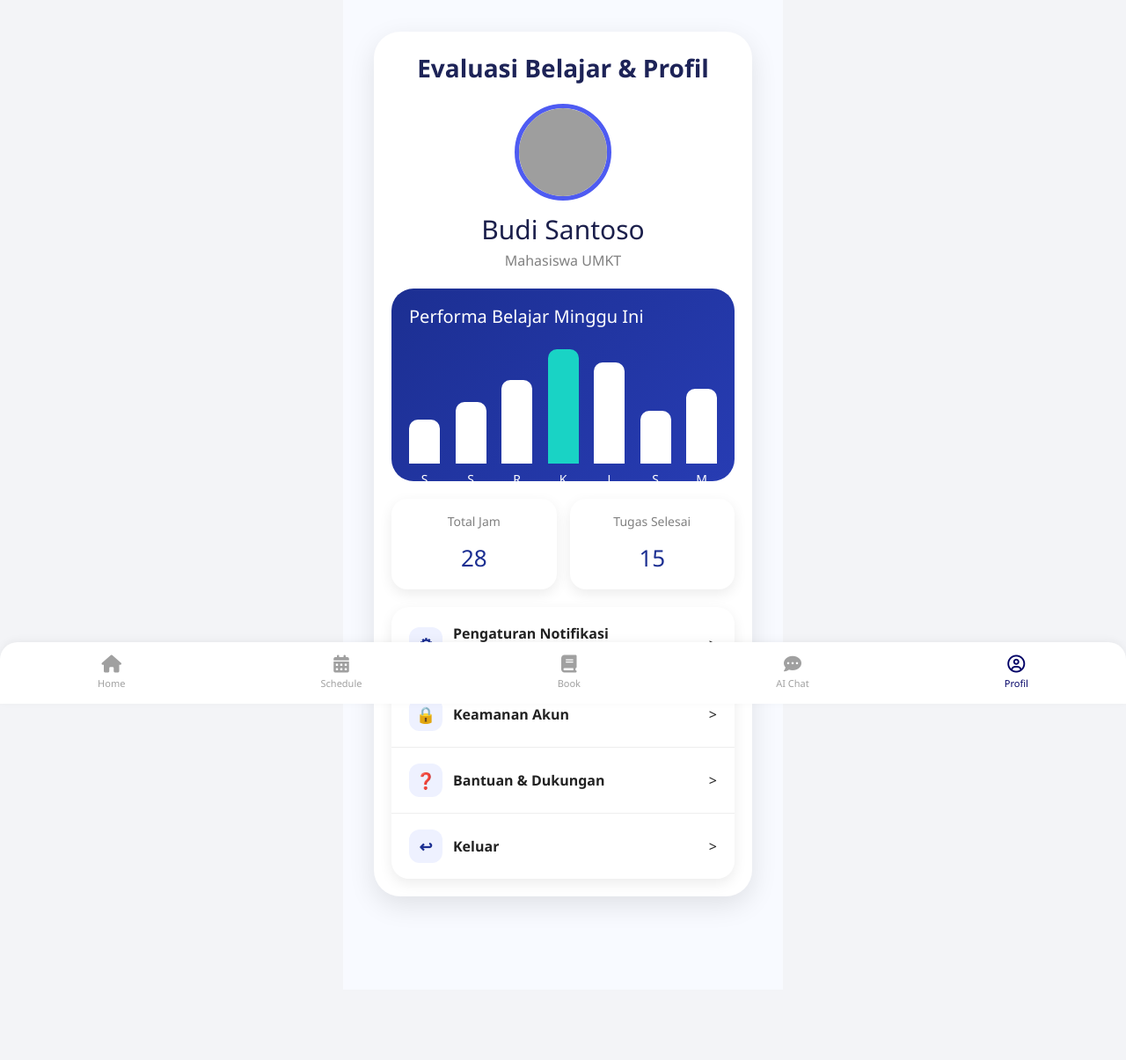
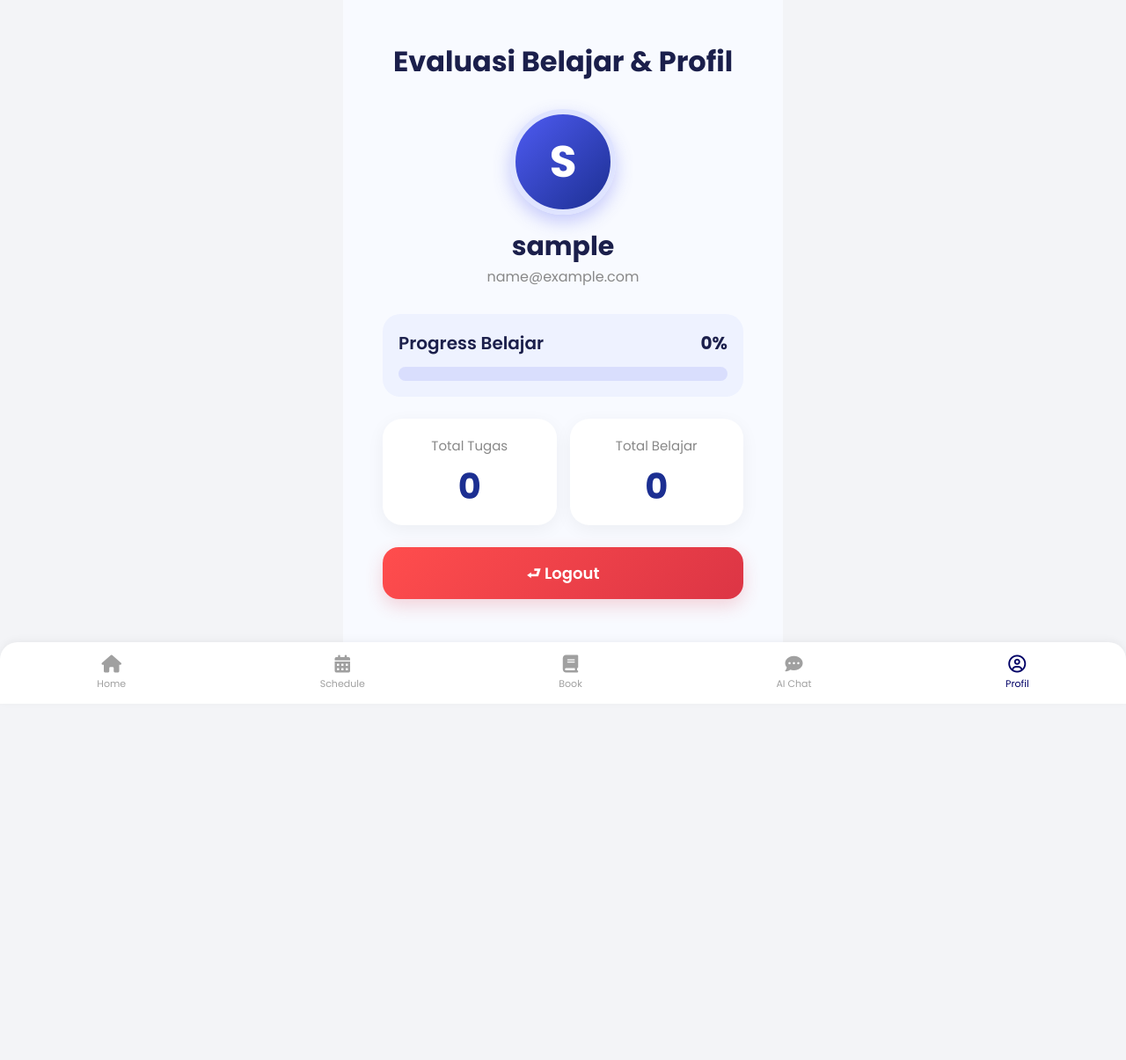
Before and after one commit to 2411102441121-crypto/StudAI-Project, a Django app: page /profil/ in a window 1280 px wide. Shown: the whole page at 88% size. After the commit the page ends 781 px from the top, so only its background shows below. Run offline with Django 5.2, Linux system fonts and the light colour scheme; the visitor is signed in with stand-in values (Sample User, id 1); data that the repository does not hold is empty; grey boxes are pictures that could not be loaded.

Commit message:
profil down, book proses

```diff
--- a/ProjectUAS_kel6/urls.py
+++ b/ProjectUAS_kel6/urls.py
@@ -1,5 +1,7 @@
 from django.contrib import admin
 from django.urls import path, include
+from django.conf import settings
+from django.conf.urls.static import static
 
 urlpatterns = [
     # Baris ini SANGAT PENTING untuk mengatasi error 'google_login' not found
@@ -14,3 +16,6 @@ urlpatterns = [
     path('', include('planner.urls')),
 
 ]
+
+if settings.DEBUG:
+    urlpatterns += static(settings.MEDIA_URL, document_root=settings.MEDIA_ROOT)
--- a/planner/templates/base.html
+++ b/planner/templates/base.html
@@ -91,7 +91,7 @@
         <span>Schedule</span>
     </a>
     <!-- Ganti # dengan URL yang sesuai nanti -->
-    <a href="#" class="nav-item">
+    <a href="{% url 'book_main' %}" class="nav-item {% if request.resolver_match.url_name == 'book_main' or request.resolver_match.url_name == 'detail_folder' %}active{% endif %}">
         <i class="fas fa-book"></i>
         <span>Book</span>
     </a>
--- a/planner/templates/profil.html
+++ b/planner/templates/profil.html
@@ -4,269 +4,251 @@
 {% block content %}
 
 <style>
+
     body{
         background: #f3f4f7;
-        font-family: 'Segoe UI', sans-serif;
+        font-family: 'Poppins', sans-serif;
     }
 
     .profile-container{
         max-width: 430px;
         margin: 20px auto 90px;
-        background: white;
-        border-radius: 30px;
-        padding: 20px;
-        box-shadow: 0 10px 30px rgba(0,0,0,0.1);
-        position: relative;
-        overflow: hidden;
+        padding: 10px;
     }
 
     .title{
         text-align: center;
-        font-size: 28px;
+        font-size: 32px;
         font-weight: bold;
-        color: #1d2357;
-        margin-bottom: 20px;
+        color: #1b1f4b;
+        margin-bottom: 30px;
     }
+
+    /* =========================
+       PROFILE HEADER
+    ========================== */
 
     .profile-header{
         text-align: center;
+        margin-bottom: 30px;
     }
 
-    .profile-header img{
-        width: 110px;
-        height: 110px;
+    .profile-avatar{
+        width: 120px;
+        height: 120px;
         border-radius: 50%;
-        object-fit: cover;
-        border: 5px solid #4e5bf2;
+        background: linear-gradient(135deg,#4e5bf2,#1c2f92);
+        display: flex;
+        align-items: center;
+        justify-content: center;
+        color: white;
+        font-size: 50px;
+        font-weight: bold;
+        margin: auto;
+        border: 6px solid #dfe4ff;
+        box-shadow: 0 8px 20px rgba(78,91,242,0.3);
     }
 
     .profile-header h2{
-        margin-top: 15px;
+        margin-top: 18px;
         margin-bottom: 5px;
+        font-size: 30px;
         color: #1b1f4b;
-        font-size: 30px;
+        font-weight: bold;
     }
 
     .profile-header p{
-        color: gray;
-        margin-bottom: 20px;
+        color: #888;
+        margin-bottom: 0;
     }
 
-    .stats-card{
-        background: linear-gradient(135deg, #1c2f92, #273cb3);
-        border-radius: 25px;
-        padding: 20px;
-        color: white;
-        margin-bottom: 20px;
+    /* =========================
+       PROGRESS
+    ========================== */
+
+    .progress-wrapper{
+        background: #eef2ff;
+        padding: 18px;
+        border-radius: 20px;
+        margin-bottom: 25px;
     }
 
-    .stats-card h3{
-        margin-bottom: 15px;
+    .progress-top{
+        display: flex;
+        justify-content: space-between;
+        align-items: center;
+        margin-bottom: 12px;
+    }
+
+    .progress-top h5{
+        margin: 0;
+        color: #1b1f4b;
+        font-weight: 600;
+    }
+
+    .progress-top span{
+        font-weight: bold;
+        color: #1b1f4b;
         font-size: 20px;
     }
 
-    .chart{
-        display: flex;
-        align-items: flex-end;
-        justify-content: space-between;
-        height: 140px;
-        margin-top: 10px;
+    .progress{
+        height: 16px;
+        border-radius: 20px;
+        background: #d9defd;
+        overflow: hidden;
     }
 
-    .bar{
-        width: 35px;
-        background: white;
-        border-radius: 10px 10px 0 0;
-        position: relative;
+    .progress-bar{
+        height: 100%;
+        border-radius: 20px;
+        background: linear-gradient(90deg,#4e5bf2,#19d3c5);
+        transition: 0.4s ease;
     }
 
-    .bar.active{
-        background: #19d3c5;
-    }
-
-    .bar span{
-        position: absolute;
-        bottom: -28px;
-        width: 100%;
-        text-align: center;
-        color: white;
-        font-size: 14px;
-    }
+    /* =========================
+       SUMMARY
+    ========================== */
 
     .summary{
         display: flex;
         gap: 15px;
-        margin-bottom: 20px;
+        margin-bottom: 25px;
     }
 
     .summary-box{
         flex: 1;
         background: white;
-        border-radius: 18px;
-        padding: 15px;
-        box-shadow: 0 5px 15px rgba(0,0,0,0.08);
+        border-radius: 22px;
+        padding: 20px;
         text-align: center;
-    }
-
-    .summary-box h4{
-        color: #1c2f92;
-        font-size: 26px;
-        margin: 5px 0;
+        box-shadow: 0 5px 20px rgba(0,0,0,0.05);
     }
 
     .summary-box p{
-        color: gray;
-        font-size: 14px;
+        color: #888;
+        margin-bottom: 10px;
+        font-size: 15px;
     }
 
-    .menu-list{
-        background: white;
-        border-radius: 20px;
-        overflow: hidden;
-        box-shadow: 0 5px 15px rgba(0,0,0,0.08);
+    .summary-box h3{
+        font-size: 40px;
+        color: #1c2f92;
+        margin: 0;
+        font-weight: bold;
     }
 
-    .menu-item{
+    /* =========================
+       LOGOUT BUTTON
+    ========================== */
+
+    .logout-btn{
+        width: 100%;
+        padding: 16px;
+        border: none;
+        border-radius: 18px;
+        background: linear-gradient(135deg,#ff4d4d,#dc3545);
+        color: white;
+        font-size: 18px;
+        font-weight: 600;
+        text-decoration: none;
         display: flex;
-        justify-content: space-between;
+        justify-content: center;
         align-items: center;
-        padding: 18px 20px;
-        border-bottom: 1px solid #eee;
-        text-decoration: none;
-        color: #222;
+        gap: 10px;
+        box-shadow: 0 8px 20px rgba(220,53,69,0.2);
         transition: 0.3s;
     }
 
-    .menu-item:hover{
-        background: #f5f7ff;
+    .logout-btn:hover{
+        transform: translateY(-3px);
+        color: white;
     }
 
-    .menu-item:last-child{
-        border-bottom: none;
-    }
-
-    .menu-left{
-        display: flex;
-        align-items: center;
-        gap: 12px;
-    }
-
-    .menu-icon{
-        width: 38px;
-        height: 38px;
-        background: #eef1ff;
-        border-radius: 12px;
-        display: flex;
-        align-items: center;
-        justify-content: center;
-        color: #1c2f92;
-        font-size: 18px;
-        font-weight: bold;
-    }
 </style>
 
 <div class="profile-container">
 
+    <!-- TITLE -->
     <div class="title">
         Evaluasi Belajar & Profil
     </div>
 
+    <!-- PROFILE -->
     <div class="profile-header">
-        <img src="https://i.pravatar.cc/300" alt="profile">
-        <h2>Budi Santoso</h2>
-        <p>Mahasiswa UMKT</p>
+
+        <div class="profile-avatar">
+            {{ username|first|upper }}
+        </div>
+
+        <h2>{{ username }}</h2>
+
+        <p>{{ email }}</p>
+
     </div>
 
-    <div class="stats-card">
-        <h3>Performa Belajar Minggu Ini</h3>
+    <!-- PROGRESS -->
+    <div class="progress-wrapper">
 
-        <div class="chart">
-            <div class="bar" style="height:50px;">
-                <span>S</span>
+        <div class="progress-top">
+
+            <h5>Progress Belajar</h5>
+
+            <span>{{ progress }}%</span>
+
+        </div>
+
+        <div class="progress">
+
+            <div class="progress-bar"
+                 style="width: {{ progress }}%;">
+
             </div>
 
-            <div class="bar" style="height:70px;">
-                <span>S</span>
-            </div>
+        </div>
 
-            <div class="bar" style="height:95px;">
-                <span>R</span>
-            </div>
-
-            <div class="bar active" style="height:130px;">
-                <span>K</span>
-            </div>
-
-            <div class="bar" style="height:115px;">
-                <span>J</span>
-            </div>
-
-            <div class="bar" style="height:60px;">
-                <span>S</span>
-            </div>
-
-            <div class="bar" style="height:85px;">
-                <span>M</span>
-            </div>
-        </div>
     </div>
 
+    <!-- SUMMARY -->
     <div class="summary">
+
         <div class="summary-box">
-            <p>Total Jam</p>
-            <h4>28</h4>
+
+            <p>Total Tugas</p>
+
+            <h3>{{ total_tugas }}</h3>
+
         </div>
 
         <div class="summary-box">
-            <p>Tugas Selesai</p>
-            <h4>15</h4>
+
+            <p>Total Belajar</p>
+
+            <h3>{{ total_belajar }}</h3>
+
         </div>
+
     </div>
 
-    <div class="menu-list">
+    <!-- LOGOUT -->
+    {% if user.is_authenticated %}
 
-        <a href="#" class="menu-item">
-            <div class="menu-left">
-                <div class="menu-icon">⚙</div>
-                <div>
-                    <strong>Pengaturan Notifikasi</strong><br>
-                    <small>Fitur Reminder</small>
-                </div>
-            </div>
-            >
+        <a href="{% url 'logout' %}" class="logout-btn">
+
+            ⮐ Logout
+
         </a>
 
-        <a href="#" class="menu-item">
-            <div class="menu-left">
-                <div class="menu-icon">🔒</div>
-                <div>
-                    <strong>Keamanan Akun</strong>
-                </div>
-            </div>
-            >
+    {% else %}
+
+        <a href="{% url 'login' %}" class="logout-btn"
+           style="background:linear-gradient(135deg,#4e5bf2,#1c2f92);">
+
+            ⮕ Login
+
         </a>
 
-        <a href="#" class="menu-item">
-            <div class="menu-left">
-                <div class="menu-icon">❓</div>
-                <div>
-                    <strong>Bantuan & Dukungan</strong>
-                </div>
-            </div>
-            >
-        </a>
-
-        <a href="{% url 'login' %}" class="menu-item">
-            <div class="menu-left">
-                <div class="menu-icon">↩</div>
-                <div>
-                    <strong>Keluar</strong>
-                </div>
-            </div>
-            >
-        </a>
-
-    </div>
+    {% endif %}
 
 </div>
 
--- a/planner/urls.py
+++ b/planner/urls.py
@@ -18,6 +18,9 @@ urlpatterns = [
     path('toggle-selesai/<int:jadwal_id>/', views.toggle_selesai, name='toggle_selesai'),
     path('edit_jadwal/<int:pk>/', views.edit_jadwal, name='edit_jadwal'),
     path('hapus_jadwal/<int:id>/', views.hapus_jadwal, name='hapus_jadwal'),
+    path('book/', views.book_main, name='book_main'),
+    path('book/folder/<int:folder_id>/', views.detail_folder, name='detail_folder'),
+    path('book/folder/hapus/<int:folder_id>/', views.hapus_folder, name='hapus_folder'),
     path('ai_chat/', views.ai_chat, name='ai_chat'), # Ini halaman chat utama kamu
     path('ai_chat/get_response/', views.api_chat_response, name='api_chat_response'), # Ini untuk handle API-nya
     path('profil/', views.profil, name='profil'),
--- a/planner/views.py
+++ b/planner/views.py
@@ -1,5 +1,5 @@
 from django.shortcuts import render, redirect, get_object_or_404
-from .models import Jadwal, ChatMessage
+from .models import Jadwal, ChatMessage, Folder, Modul
 from .forms import JadwalForm
 
 from datetime import date, datetime, timedelta
@@ -174,6 +174,63 @@ def schedule(request):
         'semua_jadwal': semua_jadwal,
     })
 
+# Di dalam views.py
+@login_required
+def book_main(request):
+    # 1. Ambil semester dari URL (misal: ?semester=Semester 3)
+    # Jika tidak ada di URL, default ke 'Semester 1'
+    semester_aktif = request.GET.get('semester', 'Semester 1')
+
+    # 2. PERBAIKAN: Tambahkan filter semester=semester_aktif
+    folders = Folder.objects.filter(
+        user=request.user,
+        semester=semester_aktif  # <-- Ini yang menyaring agar folder semester lain tidak muncul
+    ).order_by('-created_at')
+
+    if request.method == "POST":
+        nama_folder = request.POST.get('nama_folder')
+        if nama_folder:
+            Folder.objects.create(
+                user=request.user,
+                nama=nama_folder,
+                semester=semester_aktif # Agar folder baru masuk ke semester yang sedang dibuka
+            )
+            return redirect(f'/book/?semester={semester_aktif}')
+
+    return render(request, 'book.html', {
+        'folders': folders,
+        'semester_aktif': semester_aktif
+    })
+
+@login_required
+def detail_folder(request, folder_id):
+    # Melihat isi folder (daftar modul)
+    folder = get_object_or_404(Folder, id=folder_id, user=request.user)
+    moduls = folder.files.all().order_by('-uploaded_at') # related_name='files' di model
+
+    if request.method == "POST":
+        judul = request.POST.get('judul')
+        file_upload = request.FILES.get('file_modul') # Gunakan request.FILES untuk file
+
+        if judul and file_upload:
+            Modul.objects.create(
+                folder=folder,
+                judul=judul,
+                isi_file=file_upload
+            )
+            return redirect('detail_folder', folder_id=folder.id)
+
+    return render(request, 'detail_folder.html', {
+        'folder': folder,
+        'moduls': moduls
+    })
+
+@login_required
+def hapus_folder(request, folder_id):
+    folder = get_object_or_404(Folder, id=folder_id, user=request.user)
+    folder.delete()
+    return redirect('book_main')
+
 @login_required
 def toggle_selesai(request, jadwal_id):
     jadwal = Jadwal.objects.get(id=jadwal_id, user=request.user)
@@ -222,21 +279,60 @@ def api_chat_response(request):
         except Exception as e:
             return JsonResponse({"status": "error", "reply": str(e)})
 
+from datetime import timedelta
+
+@login_required
 def profil(request):
 
-    total_tugas = Jadwal.objects.filter(
-        user=request.user,
+    today = date.today()
+
+    # =========================
+    # SEMUA JADWAL USER
+    # =========================
+
+    semua_jadwal = Jadwal.objects.filter(
+        user=request.user
+    )
+
+    # =========================
+    # TOTAL TUGAS
+    # =========================
+
+    total_tugas = semua_jadwal.filter(
         tipe='tugas'
     ).count()
 
-    total_belajar = Jadwal.objects.filter(
-        user=request.user,
-        tipe='belajar'
+    # =========================
+    # TOTAL BELAJAR
+    # =========================
+
+    total_belajar = semua_jadwal.filter(
+        is_selesai=True
     ).count()
 
-    semua_jadwal = Jadwal.objects.filter(
-        user=request.user
-    ).count()
+    # =========================
+    # PROGRESS SETIAP HARI (TUGAS + BELAJAR)
+    # =========================
+
+    jadwal_aktif = semua_jadwal.filter(
+    tanggal__gte=today
+)
+
+    total_hari_ini = jadwal_aktif.count()
+
+    selesai_hari_ini = jadwal_aktif.filter(
+        is_selesai=True
+).count()
+
+    if total_hari_ini > 0:
+
+        progress = int(
+            (selesai_hari_ini / total_hari_ini) * 100
+        )
+
+    else:
+
+        progress = 0
 
     context = {
 
@@ -248,7 +344,7 @@ def profil(request):
 
         'total_belajar': total_belajar,
 
-        'semua_jadwal': semua_jadwal,
+        'progress': progress,
     }
 
     return render(request, 'profil.html', context)
```
Also changed, not shown: planner/models.py (+21 -0 lines), planner/templates/book.html (added, +133 -0 lines), planner/templates/detail_folder.html (added, +90 -0 lines), planner/migrations/0007_folder_modul.py (added), planner/migrations/0008_folder_semester.py (added), 2 other files.
